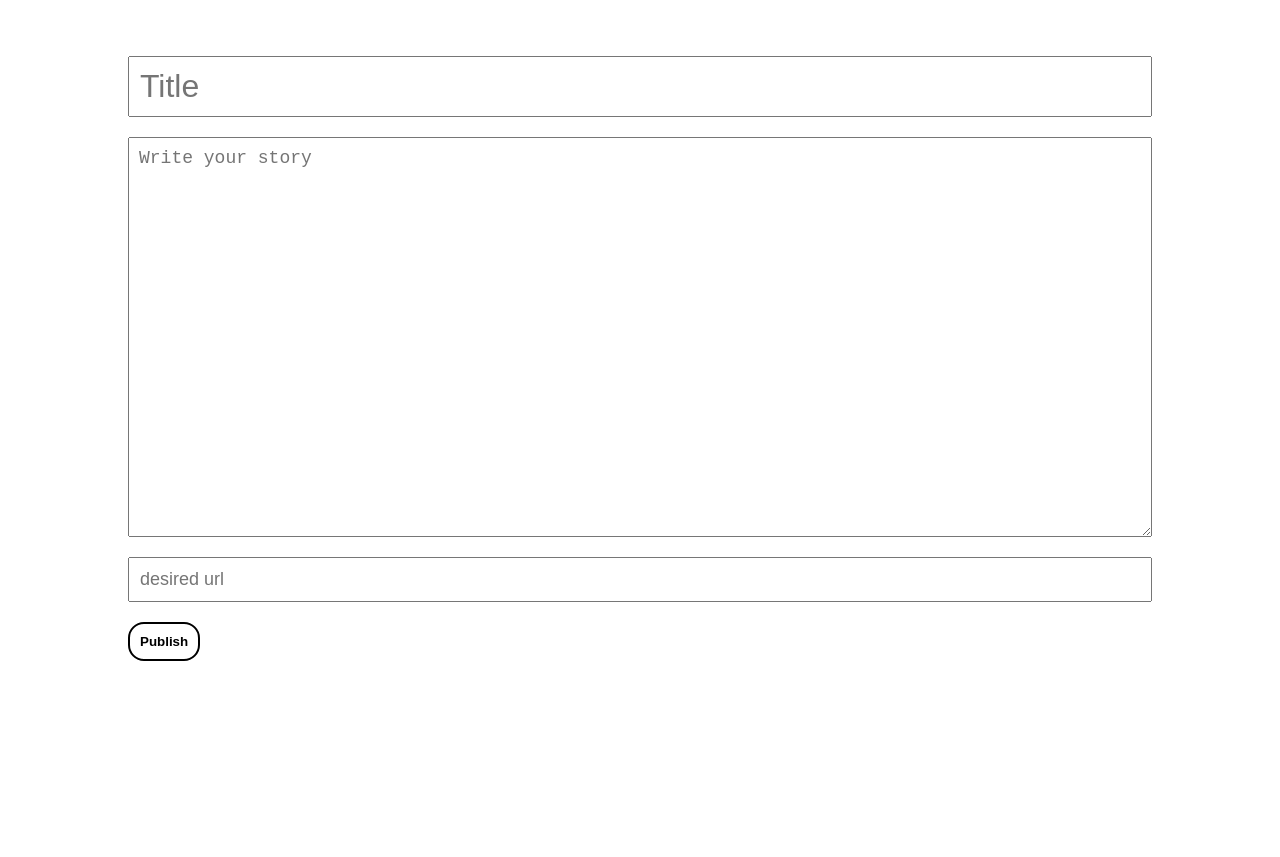
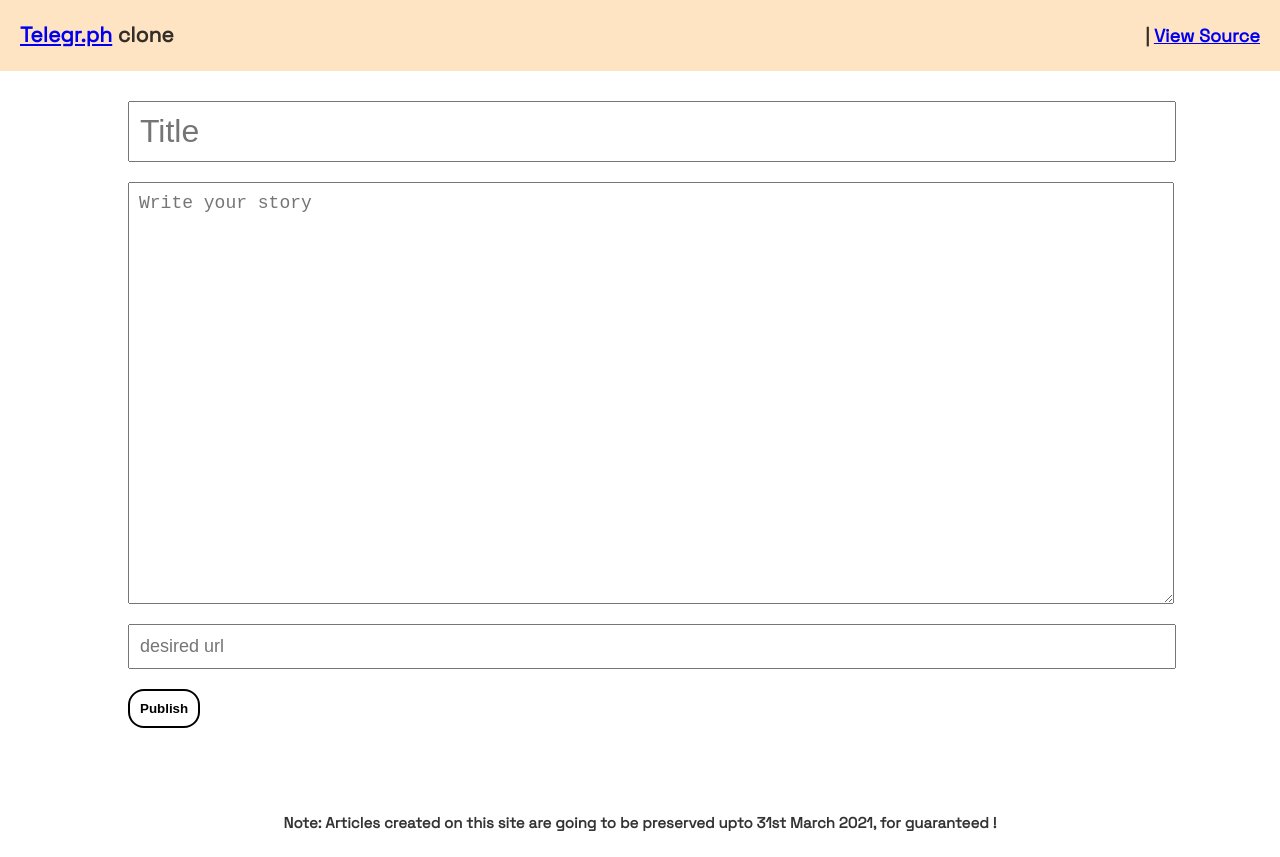
Before and after one commit to YoungMahesh/Telegraph, a Next.js app: page / in a window 1280 px wide. Before the commit the page ends 800 px from the top, so only its background shows below. Built offline with nearby package versions, Linux system fonts and the light colour scheme.

Commit message:
header and footer added

```diff
--- a/pages/index.tsx
+++ b/pages/index.tsx
@@ -18,13 +18,18 @@ export default function Home() {
 	return (
 		<div className='container'>
 			<Head>
-				<title>Tasks</title>
+				<title>Telegraph</title>
 				<link rel='icon' href='/favicon.ico' />
 				<meta
 					property='description'
 					content='Telegraph.now.sh is a minimalist publishing tool that allows you to quickly create richly formatted posts and push them to the Web in just a click. It inspired from Telegra.ph with additional feature to delete your note.'
 				/>
 			</Head>
+
+			<header>
+				<h3> <a href='https://telegra.ph' target='_blank' >Telegr.ph</a> clone</h3>
+				<h4>| <a href='https://github.com/YoungMahesh/Telegraph' target='_blank' >View Source</a> </h4>
+			</header>
 
 			<main>
 				<form
@@ -75,7 +80,12 @@ export default function Home() {
 				<section>
 					<p id='p'>{message1}</p>
 				</section>
+
 			</main>
+
+			<footer>
+				<h5>Note: Articles created on this site are going to be preserved upto 31st March 2021, for guaranteed !</h5>
+			</footer>
 		</div>
 	)
 }
--- a/public/styles/globals.css
+++ b/public/styles/globals.css
@@ -1,26 +1,35 @@
-html,
+@import url('https://fonts.googleapis.com/css2?family=Space+Grotesk&display=swap');
+
 body {
-	padding: 0;
 	margin: 0;
-	font-family: Georgia, 'Times New Roman', Times, serif;
+	font-family: 'Space Grotesk', sans-serif;
 	display: grid;
 	place-items: center;
 	font-size: 18px;
 	color: rgba(0, 0, 0, 0.8);
 }
 
-* {
-	box-sizing: border-box;
+
+header {
+	display: flex;
+	justify-content: space-between;
+	padding: 0 20px;
+
+	background-color: bisque;
 }
 
-.container {
-	width: 100vw;
-	height: 100vh;
-	padding-top: 30px;
+footer {
+	margin-top: 15px;
+	text-align: center;
 }
 
+#__next {
+	width: 100%;
+}
+
+
 main {
-	height: 100%;
+	padding-top: 30px;
 	width: 100%;
 	display: grid;
 	place-items: center;
```
